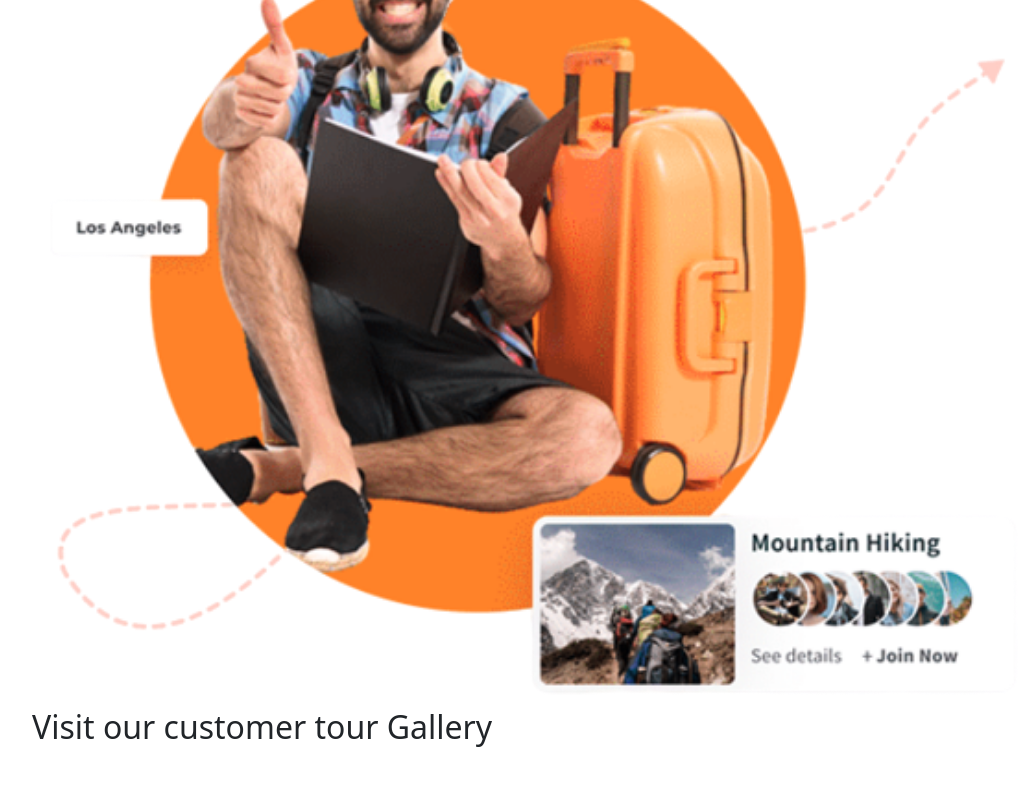
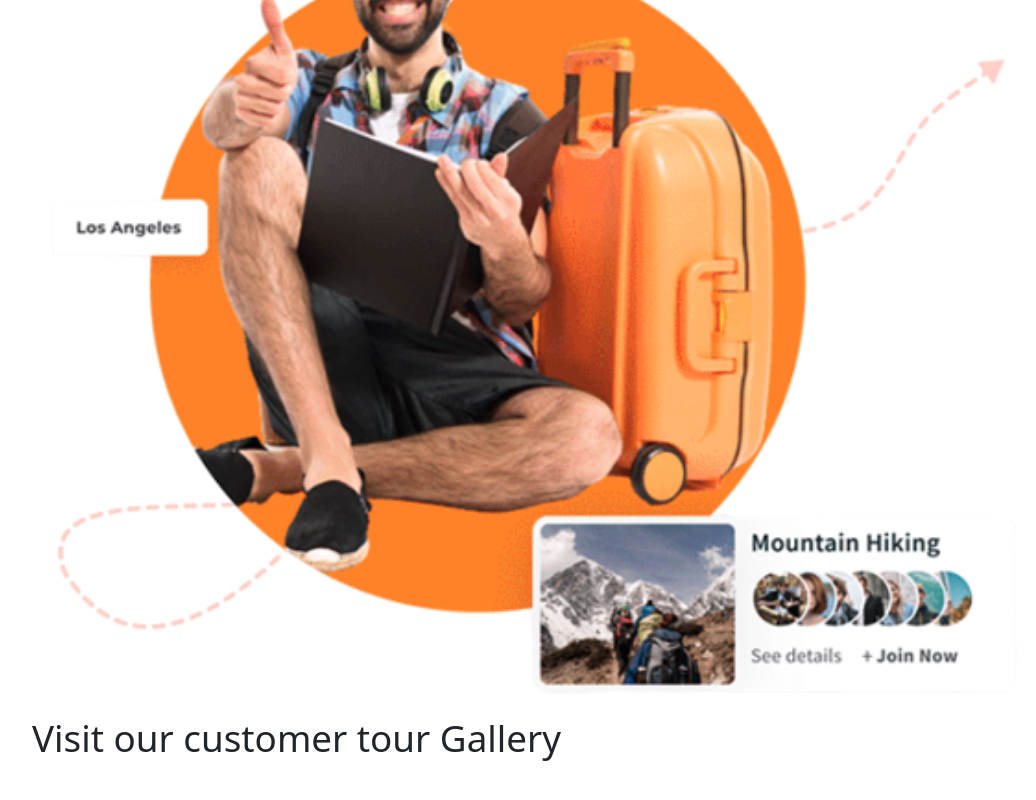
Before and after one commit to syedaasra24/Tour_Management, a React (Create React App) app in the folder frontend/: page /home in a window 1280 px wide. Shown: the part 4485-5285 px from the top of the page, without its empty margins (50-1086 px from the left). Before the commit the page ends 5239 px from the top, so only its background shows below. Built offline with nearby package versions, Linux system fonts and the light colour scheme.

Commit message:
homecss change

```diff
--- a/frontend/src/styles/Home.css
+++ b/frontend/src/styles/Home.css
@@ -99,3 +99,9 @@
 .experience_img img{
     width: 90%;
 }
+
+.gallery_title{
+    font-size: 2.3rem;
+    margin-bottom: 2.5rem;
+    margin-top: 1rem;
+}
```
